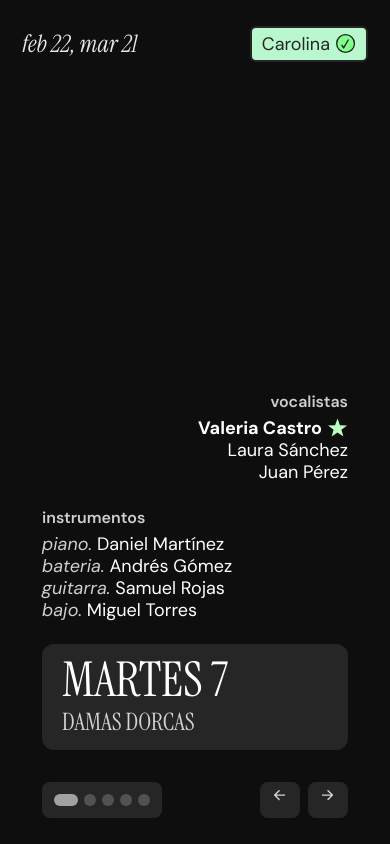
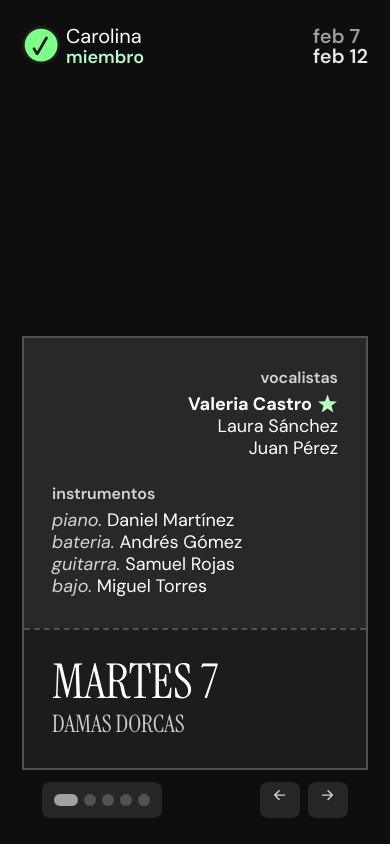
Before and after one commit to pablos-juan/crono, a SvelteKit app: page / in a window 390 px wide. Built offline with nearby package versions, Linux system fonts and the light colour scheme; no server answers.

Commit message:
feat: update DayCard and page layout for improved responsiveness and admin display

```diff
--- a/src/lib/components/DayCard.svelte
+++ b/src/lib/components/DayCard.svelte
@@ -1,20 +1,21 @@
 <script>
-  let { service, animation } = $props()
-  const { day, name, date, team } = $derived(service)
-  const { LIDER, APOYO } = $derived(team)
+  let { service } = $props();
+  const { day, name, date, team } = $derived(service);
+  const { LIDER, APOYO } = $derived(team);
 
-  const INSTRUMENTS = ['PIANO', 'BATERIA', 'GUITARRA', 'BAJO']
+  const INSTRUMENTS = ["PIANO", "BATERIA", "GUITARRA", "BAJO"];
 </script>
 
-<article class:bg-neutral-900={animation} class=" transition-all duration-500 flex flex-col text-white h-auto gap-5 p-5 rounded-2xl shrink-0 w-full snap-center">
+<article
+  class="flex flex-col text-white bg-neutral-600/40 h-auto w-full border-2 border-neutral-600"
+>
+  <div class="flex flex-col gap-5 p-7">
     <div class="ml-auto text-right flex flex-col gap-0">
-    <span class="text-white/80 font-semibold">
-      vocalistas
-    </span>
+      <span class="text-white/80 font-semibold"> vocalistas </span>
       <ul class="text-lg -space-y-1.5">
         <li class="font-bold flex gap-1.5">
           {LIDER}
-        <img src="/star.svg" alt="star icon">
+          <img src="/star.svg" alt="star icon" />
         </li>
         {#each APOYO as vocalist}
           <li>{vocalist}</li>
@@ -23,24 +24,28 @@
     </div>
 
     <div class="flex flex-col gap-0">
-    <span class="text-white/80 font-semibold">
-      instrumentos
-    </span>
+      <span class="text-white/80 font-semibold"> instrumentos </span>
       <ul class="text-lg -space-y-1.5">
         {#each INSTRUMENTS as instrumet}
           {#if team[instrumet]}
             <li>
-            <span class="text-white/80 italic">{instrumet.toLowerCase()}.</span>
+              <span class="text-white/80 italic"
+                >{instrumet.toLowerCase()}.</span
+              >
               {team[instrumet]}
             </li>
           {/if}
         {/each}
       </ul>
     </div>
+  </div>
 
-  <div class="flex flex-col gap-0.5 font-serif bg-neutral-800 px-5 py-3 rounded-xl">
+  <div
+    class="flex flex-col gap-0.5 font-serif bg-neutral-900/70 p-7 border-t-2 border-dashed border-t-neutral-600"
+  >
     <h2 class="text-5xl">
-      {day} {date}
+      {day}
+      {date}
     </h2>
     <h3 class="text-2xl text-white/80">
       {name}
--- a/src/lib/mock/data.json
+++ b/src/lib/mock/data.json
@@ -1,5 +1,5 @@
 {
-  "title": "feb 22, mar 21",
+  "title": ["feb 7", "feb 12"],
   "services": [
     {
       "day": "MARTES",
--- a/src/routes/+page.svelte
+++ b/src/routes/+page.svelte
@@ -39,26 +39,38 @@
     class="flex flex-col justify-between h-dvh bg-neutral-950/98 text-white p-5.5 py-6.5 items-center"
   >
     <header class="flex justify-between w-full items-center">
-      <span class="text-white/90 text-2xl font-serif italic">
-        {title}
-      </span>
-
-      <a
-        href="/admin"
-        class="bg-green-200 p-2.5 py-0.5 rounded-md text-neutral-800 flex gap-1.5 items-center text-lg border-2 border-neutral-800"
-      >
-        {#if !data.isadmin}
-          Carolina
-          <img class="h-5" src="/check.svg" alt="Check mark icon" />
-        {:else}
-          admin
+      <a href="/admin" class="flex gap-1 items-center h-full">
+        {#if data.isadmin}
           <img
-            class="h-5"
+            class="h-10"
             src="/admin-check.svg"
             alt="Check mark icon for admin users"
           />
+        {:else}
+          <img
+            class="h-10"
+            src="/check.svg"
+            alt="Check mark icon for users"
+          />
         {/if}
+
+        <div class="flex flex-col justify-center">
+          <p class="text-xl leading-5">
+            Carolina <br />
+            <span class="text-lg text-green-200 font-semibold leading-none">
+              {data.isadmin ? "admin" : "miembro"}
+            </span>
+          </p>
+        </div>
       </a>
+
+      <article class="text-white/90 text-xl font-semibold leading-5">
+        <span class="text-white/60">
+          {title[0]}
+        </span>
+        <br />
+        {title[1]}
+      </article>
     </header>
 
     {#if data.isadmin}
```
Lines whose indentation alone changed are shown as unchanged.
